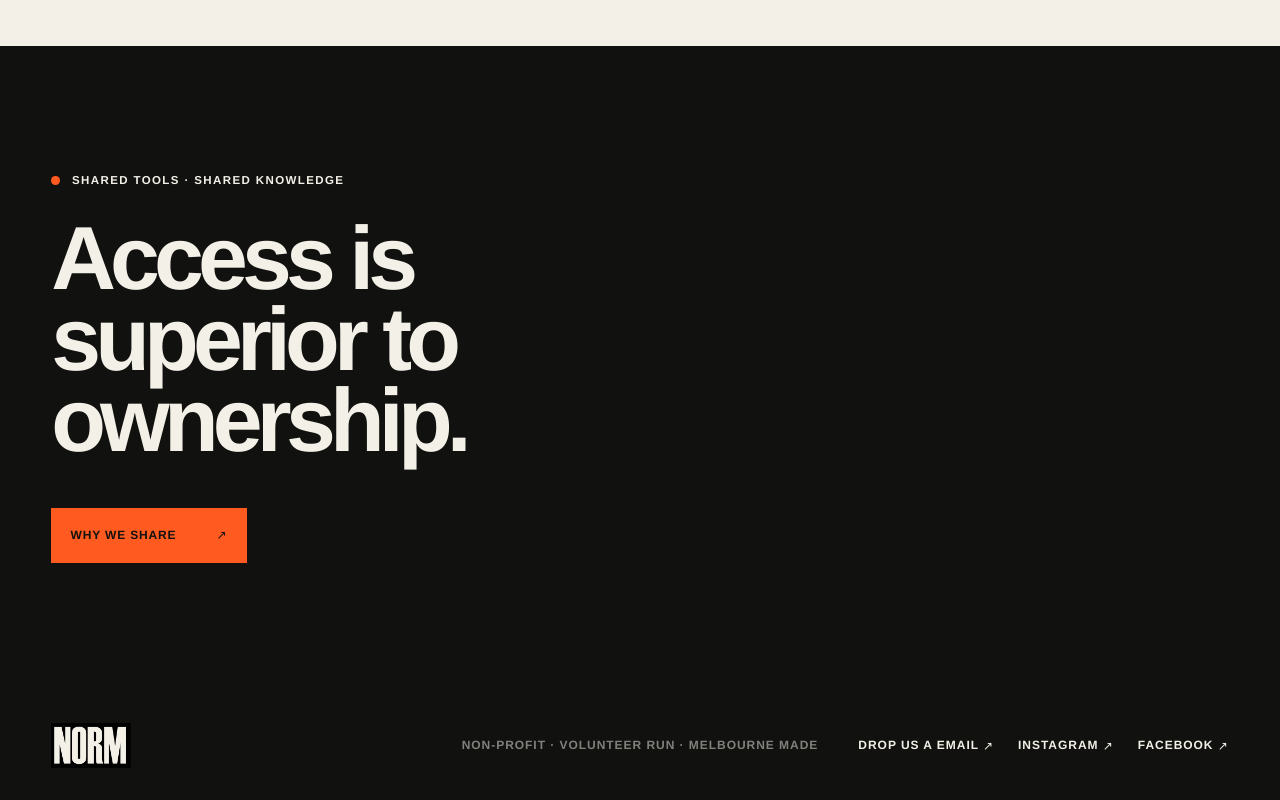
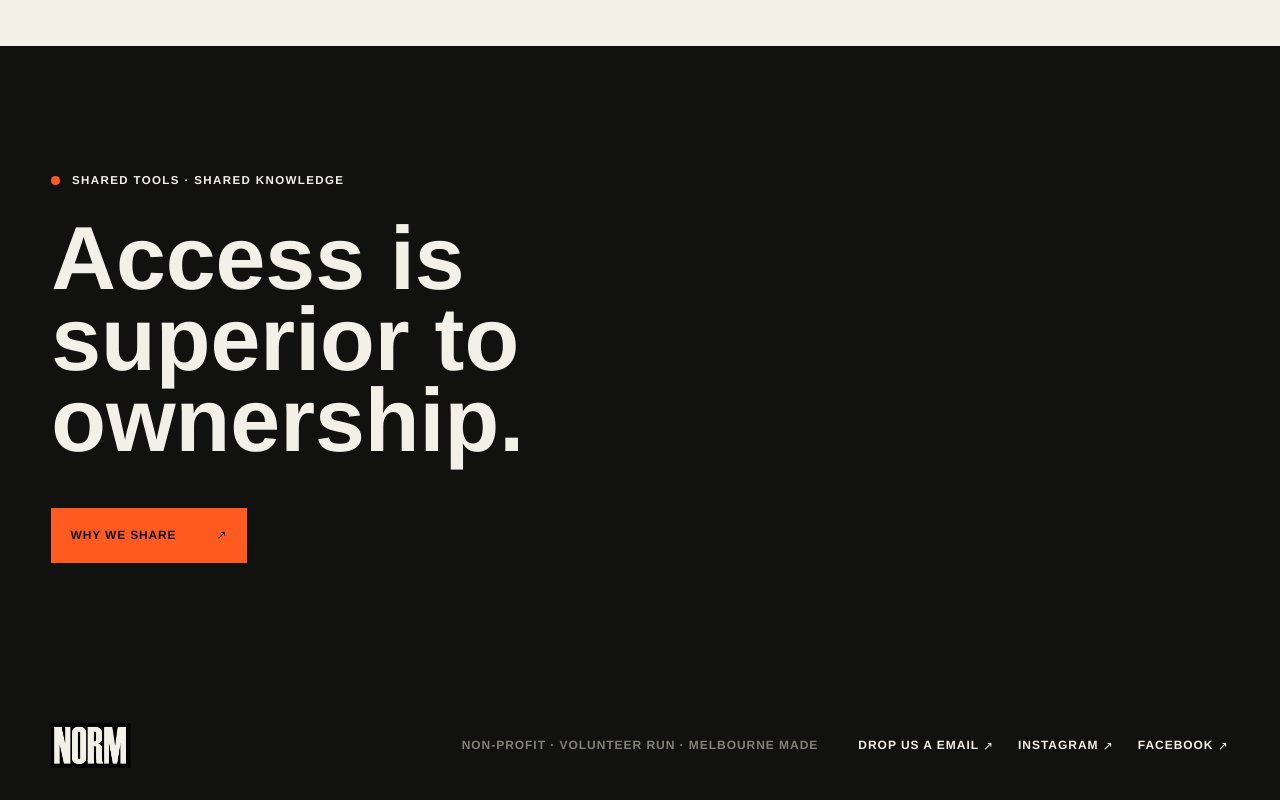
Before and after one commit to nigelheap/norm-modern, a Vue app: page / in a window 1280 px wide. Shown: the part 2523-3323 px from the top of the page. Built offline with nearby package versions, Linux system fonts and the light colour scheme.

Commit message:
why
Signed-off-by: Nigel <nigel.c.heap@gmail.com>

```diff
--- a/src/assets/main.css
+++ b/src/assets/main.css
@@ -1135,9 +1135,9 @@ select {
 .page-cta h2 {
   max-width: 10ch;
   margin: 0;
-  font-size: clamp(3.5rem, 7vw, 7rem);
+  font-size: clamp(3.5rem, 7vw, 6rem);
   font-weight: 600;
-  letter-spacing: -0.065em;
+  letter-spacing: 0;
   line-height: 0.9;
 }
 
```
